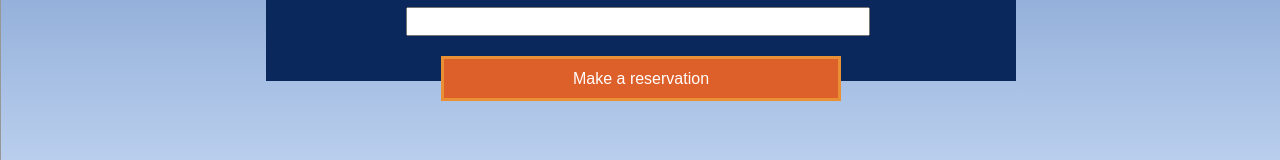
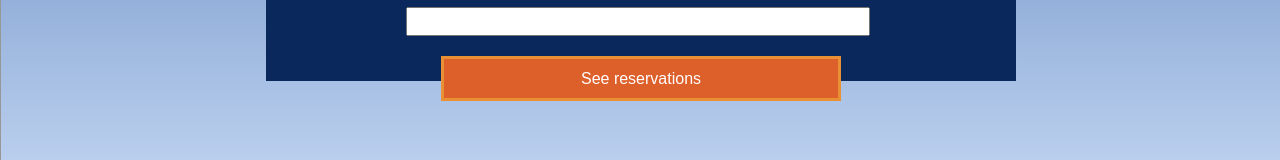
Before and after one commit to stephenburnett714/Budget, a React (Create React App) app in the folder client/: page /users in a window 1280 px wide. Shown: the part 543-703 px from the top of the page. Built offline with nearby package versions, Linux system fonts and the light colour scheme.

Commit message:
3rd Push

```diff
--- a/client/src/App.css
+++ b/client/src/App.css
@@ -350,7 +350,7 @@
   background-size: 100%;
   background-repeat: no-repeat;
   width: 100vw;
-  height: auto;
+  height: 100vh;
 }
 
 .small-orange-rectangle {
--- a/client/src/components/ResultsNav.js
+++ b/client/src/components/ResultsNav.js
@@ -3,7 +3,6 @@ import {BrowserRouter as Router, Link } from 'react-router-dom'
 
 function ResultsNav() {
     return (
-        <Router>
         <div className="Nav">
             <Link to='/'>
                 <div className="homebutton"></div>
@@ -14,7 +13,6 @@ function ResultsNav() {
                 <Link to='/signin'>Sign In</Link>
             </div>
         </div>
-        </Router>
     )
 }
 
--- a/client/src/components/Users.jsx
+++ b/client/src/components/Users.jsx
@@ -37,7 +37,7 @@ function Users(props) {
 
                         <button className="see-reservations-button">
                                 <Link to="/reservations" className="car-select-link" >
-                                    Make a reservation
+                                    See reservations
                                 </Link>
                         </button>
 
--- a/client/src/components/landingPage.jsx
+++ b/client/src/components/landingPage.jsx
@@ -87,6 +87,7 @@ function landingPage(props) {
                 </div>
 
             </div>
+
         </div>
     )
 }
```
Also changed, not shown: client/src/components/ResultsPage.jsx (+0 -11 lines).
